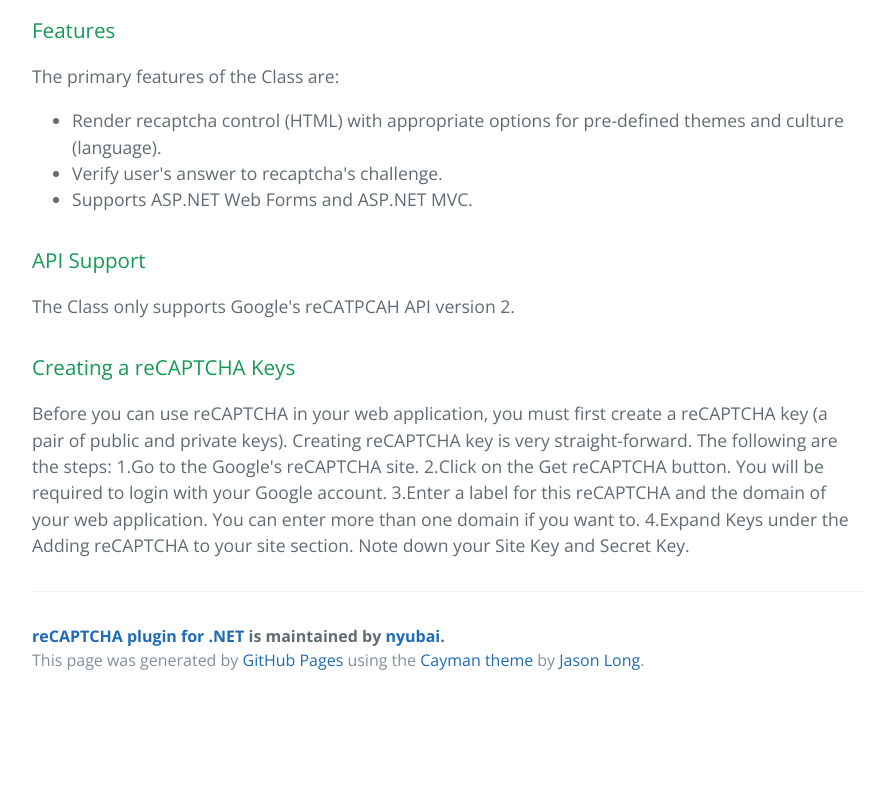
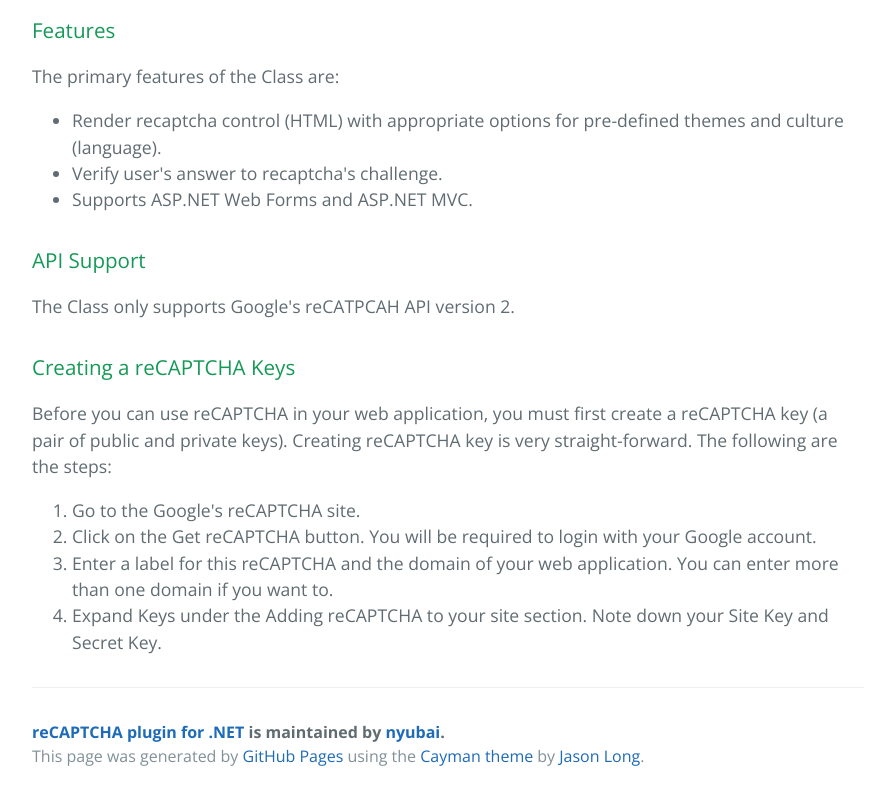
Before and after one commit to jamesti/recaptcha-net, a plain HTML site: page index.html in a window 1280 px wide. Shown: the part 555-1355 px from the top of the page, without its empty margins (192-1087 px from the left). Before the commit the page ends 1259 px from the top, so only its background shows below. Drawn offline with nearby package versions, Linux system fonts and the light colour scheme.

```diff
--- a/index.html
+++ b/index.html
@@ -43,11 +43,14 @@
 <h3>
 <a id="creating-a-recaptcha-keys" class="anchor" href="#creating-a-recaptcha-keys" aria-hidden="true"><span class="octicon octicon-link"></span></a>Creating a reCAPTCHA Keys</h3>
 
-<p>Before you can use reCAPTCHA in your web application, you must first create a reCAPTCHA key (a pair of public and private keys). Creating reCAPTCHA key is very straight-forward. The following are the steps:
-1.Go to the Google's reCAPTCHA site.
-2.Click on the Get reCAPTCHA button. You will be required to login with your Google account.
-3.Enter a label for this reCAPTCHA and the domain of your web application. You can enter more than one domain if you want to.
-4.Expand Keys under the Adding reCAPTCHA to your site section. Note down your Site Key and Secret Key.</p>
+<p>Before you can use reCAPTCHA in your web application, you must first create a reCAPTCHA key (a pair of public and private keys). Creating reCAPTCHA key is very straight-forward. The following are the steps:</p>
+
+<ol>
+<li>Go to the Google's reCAPTCHA site.</li>
+<li>Click on the Get reCAPTCHA button. You will be required to login with your Google account.</li>
+<li>Enter a label for this reCAPTCHA and the domain of your web application. You can enter more than one domain if you want to.</li>
+<li>Expand Keys under the Adding reCAPTCHA to your site section. Note down your Site Key and Secret Key.</li>
+</ol>
 
       <footer class="site-footer">
         <span class="site-footer-owner"><a href="https://github.com/nyubai/recaptcha-net">reCAPTCHA plugin for .NET</a> is maintained by <a href="https://github.com/nyubai">nyubai</a>.</span>
--- a/params.json
+++ b/params.json
@@ -1 +1 @@
-{"name":"reCAPTCHA plugin for .NET","tagline":"Google reCAPTCHA plugin for C# ASP.NET Web Forms / MVC Application.","body":"# Welcome to reCAPTCHA plugin for .NET\r\nreCAPTCHA plugin for .NET is an open source .NET Class that allows developers to easily use Google's reCAPTCHA in ASP.NET web forms and MVC web applications.\r\n\r\n### Features\r\nThe primary features of the Class are:\r\n* Render recaptcha control (HTML) with appropriate options for pre-defined themes and culture (language).\r\n* Verify user's answer to recaptcha's challenge.\r\n* Supports ASP.NET Web Forms and ASP.NET MVC.\r\n\r\n### API Support\r\nThe Class only supports Google's reCATPCAH API version 2.\r\n\r\n### Creating a reCAPTCHA Keys\r\nBefore you can use reCAPTCHA in your web application, you must first create a reCAPTCHA key (a pair of public and private keys). Creating reCAPTCHA key is very straight-forward. The following are the steps:\r\n1.Go to the Google's reCAPTCHA site.\r\n2.Click on the Get reCAPTCHA button. You will be required to login with your Google account.\r\n3.Enter a label for this reCAPTCHA and the domain of your web application. You can enter more than one domain if you want to.\r\n4.Expand Keys under the Adding reCAPTCHA to your site section. Note down your Site Key and Secret Key.\r\n","google":"","note":"Don't delete this file! It's used internally to help with page regeneration."}
+{"name":"reCAPTCHA plugin for .NET","tagline":"Google reCAPTCHA plugin for C# ASP.NET Web Forms / MVC Application.","body":"# Welcome to reCAPTCHA plugin for .NET\r\nreCAPTCHA plugin for .NET is an open source .NET Class that allows developers to easily use Google's reCAPTCHA in ASP.NET web forms and MVC web applications.\r\n\r\n### Features\r\nThe primary features of the Class are:\r\n* Render recaptcha control (HTML) with appropriate options for pre-defined themes and culture (language).\r\n* Verify user's answer to recaptcha's challenge.\r\n* Supports ASP.NET Web Forms and ASP.NET MVC.\r\n\r\n### API Support\r\nThe Class only supports Google's reCATPCAH API version 2.\r\n\r\n### Creating a reCAPTCHA Keys\r\nBefore you can use reCAPTCHA in your web application, you must first create a reCAPTCHA key (a pair of public and private keys). Creating reCAPTCHA key is very straight-forward. The following are the steps:\r\n\r\n1. Go to the Google's reCAPTCHA site.\r\n2. Click on the Get reCAPTCHA button. You will be required to login with your Google account.\r\n3. Enter a label for this reCAPTCHA and the domain of your web application. You can enter more than one domain if you want to.\r\n4. Expand Keys under the Adding reCAPTCHA to your site section. Note down your Site Key and Secret Key.\r\n\r\n","google":"","note":"Don't delete this file! It's used internally to help with page regeneration."}
```
